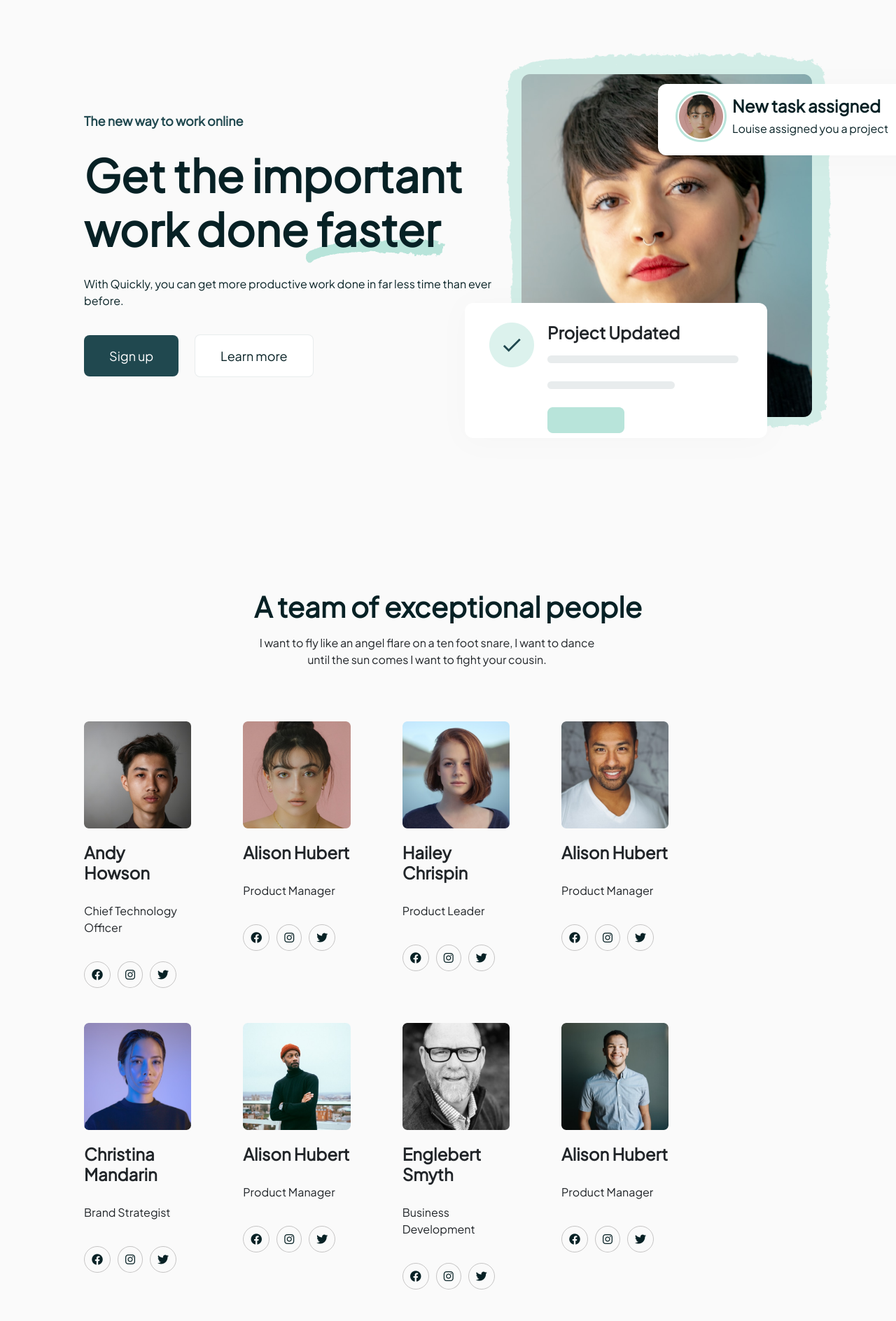
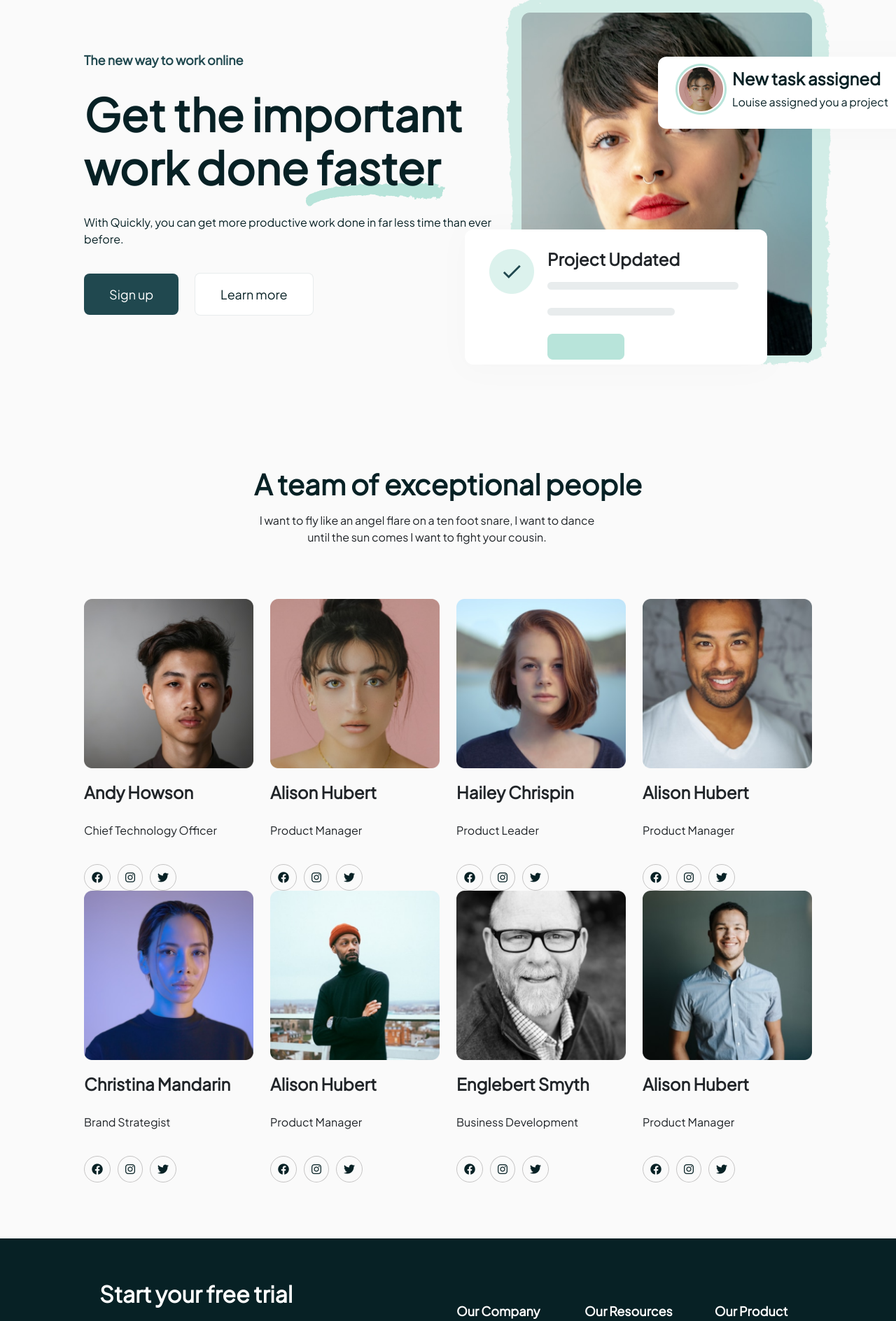
Before and after one commit to leilanazarli/GWP-Homework, a plain HTML site: page 14.SCSS-QuicqlyLandingPage/index.html in a window 1280 px wide. Shown: the part 137-2025 px from the top of the page at 70% size. Drawn offline with nearby package versions, Linux system fonts and the light colour scheme.

Commit message:
Add files via upload
Signed-off-by: Leila Nazarli <116263067+leilanazarli@users.noreply.github.com>

```diff
--- a/14.SCSS-QuicqlyLandingPage/index.html
+++ b/14.SCSS-QuicqlyLandingPage/index.html
@@ -51,12 +51,12 @@
                   <button class="signup">Sign up</button>
                   <button class="learnmore">Learn more</button>
                 </div>
-                <img  class="after" src="/14.SCSS-QuicqlyLandingPage/hero-section img/after.png" alt="after">
+                <img  class="after" src="/hero-section img/after.png" alt="after">
             </div>
 
             <div class="right">
                 <div class="res">
-                    <img src="/14.SCSS-QuicqlyLandingPage/hero-section img/back1.png" alt="">
+                    <img src="/hero-section img/back1.png" alt="">
                 </div>
                 <div class="allof">
                 <div class="all">
@@ -74,13 +74,13 @@
                 </div>
                 <div class="littlecontent">
                     <div class="check">
-                        <img src="/14.SCSS-QuicqlyLandingPage/hero-section img/Checkmark.png" alt="checkmark">
+                        <img src="/hero-section img/Checkmark.png" alt="checkmark">
                     </div>
                     <div class="text">
                          <h4> Project Updated</h4>
                         <p class="mockup a">—</p>
                         <p class="mockup b">—</p>
-                        <img src="/14.SCSS-QuicqlyLandingPage/hero-section img/Fake Button.png" alt="button">
+                        <img src="/hero-section img/Fake Button.png" alt="button">
                     </div>
                 </div>
             </div>
@@ -95,7 +95,7 @@
             </div>
 
             <div class="firstrow  row  ">
-                <div class="kard 1 col-md-4 col-lg-3 col-xl-2">
+                <div class="kard 1  col col-md-4 col-lg-3">
                     <img src="./team-section img/person1.png" alt="firstfoto">
                     <h4>Andy Howson</h4>
                     <p>Chief Technology Officer</p>
@@ -105,7 +105,7 @@
                         <a href=""><i class="fa-brands fa-twitter"></i></a>
                     </div>
                 </div>
-                <div class="kard 2 col-md-4 col-lg-3 col-xl-2">
+                <div class="kard 2 col  col-md-4 col-lg-3 ">
                     <img src="./team-section img/person2.png" alt="secondfoto">
                     <h4>Alison Hubert</h4>
                     <p>Product Manager</p>
@@ -115,7 +115,7 @@
                         <a href=""><i class="fa-brands fa-twitter"></i></a>
                     </div>
                 </div>
-                <div class="kard 3 col-md-4 col-lg-3 col-xl-2">
+                <div class="kard 3 col  col-md-4 col-lg-3 ">
                     <img src="./team-section img/person3.png" alt="3foto">
                     <h4>Hailey Chrispin</h4>
                     <p>Product Leader</p>
@@ -125,7 +125,7 @@
                         <a href=""><i class="fa-brands fa-twitter"></i></a>
                     </div>
                 </div>
-                <div class="kard 4  col-md-4  col-lg-3 col-xl-2">
+                <div class="kard 4  col  col-md-4  col-lg-3">
                     <img src="./team-section img/person4.png" alt="4foto">
                     <h4>Alison Hubert</h4>
                     <p>Product Manager</p>
@@ -135,7 +135,7 @@
                         <a href=""><i class="fa-brands fa-twitter"></i></a>
                     </div>
                 </div>
-                <div class="kard 5  col-md-4  col-lg-3 col-xl-2">
+                <div class="kard 5  col  col-md-4  col-lg-3 ">
                     <img src="./team-section img/person5.png" alt="5foto">
                     <h4>Christina Mandarin</h4>
                     <p>Brand Strategist</p>
@@ -145,7 +145,7 @@
                         <a href=""><i class="fa-brands fa-twitter"></i></a>
                     </div>
                 </div>
-                <div class="kard 6  col-md-4  col-lg-3 col-xl-2">
+                <div class="kard 6 col col-md-4  col-lg-3 ">
                     <img src="./team-section img/person6.png" alt="6foto">
                     <h4>Alison Hubert</h4>
                     <p>Product Manager</p>
@@ -155,7 +155,7 @@
                         <a href=""><i class="fa-brands fa-twitter"></i></a>
                     </div>
                 </div>
-                <div class="kard 7 col col-md-4  col-lg-3 col-xl-2">
+                <div class="kard 7 col col-md-4  col-lg-3 ">
                     <img src="./team-section img/person7.png" alt="7foto">
                     <h4>Englebert Smyth</h4>
                     <p>Business Development</p>
@@ -165,7 +165,7 @@
                         <a href=""><i class="fa-brands fa-twitter"></i></a>
                     </div>
                 </div>
-                <div class="kard 8 col col-md-4  col-lg-3 col-xl-2">
+                <div class="kard 8 col col-md-4  col-lg-3 ">
                     <img src="./team-section img/person8.png" alt="8foto">
                     <h4>Alison Hubert</h4>
                     <p>Product Manager</p>
--- a/14.SCSS-QuicqlyLandingPage/scss/layout/_footer.scss
+++ b/14.SCSS-QuicqlyLandingPage/scss/layout/_footer.scss
@@ -65,7 +65,7 @@ footer{
             }
         }
         .border-bottom{
-            height: 0px;
+            // height: 0px;
             width: 1200px;
             border: 1px solid #DCF2ED;
             opacity: 0.2;
--- a/14.SCSS-QuicqlyLandingPage/scss/layout/_header.scss
+++ b/14.SCSS-QuicqlyLandingPage/scss/layout/_header.scss
@@ -74,7 +74,7 @@ header{
 }
 @media only screen and (max-width:767px) {
     nav{
-        gap: 400px !important;
+        gap: 150px !important;
         .al{
             display: block !important;
            }
--- a/14.SCSS-QuicqlyLandingPage/scss/pages/_section1.scss
+++ b/14.SCSS-QuicqlyLandingPage/scss/pages/_section1.scss
@@ -4,7 +4,7 @@ section{
     .contain{
         @include flexBox();
         padding: 80px;
-        height: 825px;
+        // height: 825px;
         position: relative;
         z-index: 1;
         .left{
@@ -43,7 +43,7 @@ section{
         .after{
             position: absolute;
             left: 24%;
-            top: 35%;
+            top: 32%;
             z-index: -1;
         }
          .right{
@@ -59,7 +59,7 @@ section{
                 border: none;
                 position: absolute;
                 left: 53%;
-                top: 14%;
+                top: 4%;
                 z-index: -1;
             }
            }
@@ -119,8 +119,8 @@ section{
         flex-direction: column-reverse;
         .left{
             .after{
-                top: 55% !important;
-                left: 12% !important;
+                top: 60% !important;
+                left: 40% !important;
             }
         }
         .right{
--- a/14.SCSS-QuicqlyLandingPage/scss/pages/_section2.scss
+++ b/14.SCSS-QuicqlyLandingPage/scss/pages/_section2.scss
@@ -1,6 +1,6 @@
 .teamsec{
     font-family: $font-fam;
-    height: 1199px;
+    // height: 1199px;
     .contain{
         @include column();
         gap: 60px;
@@ -19,7 +19,7 @@
         }
         .firstrow , .secondrow{
             display: flex;
-            gap: 50px;
+            // gap: 50px;
             .kard{
                 @include column();
                 gap: 20px;
```
Also changed, not shown: 14.SCSS-QuicqlyLandingPage/scss/main.css, 1 other file.
